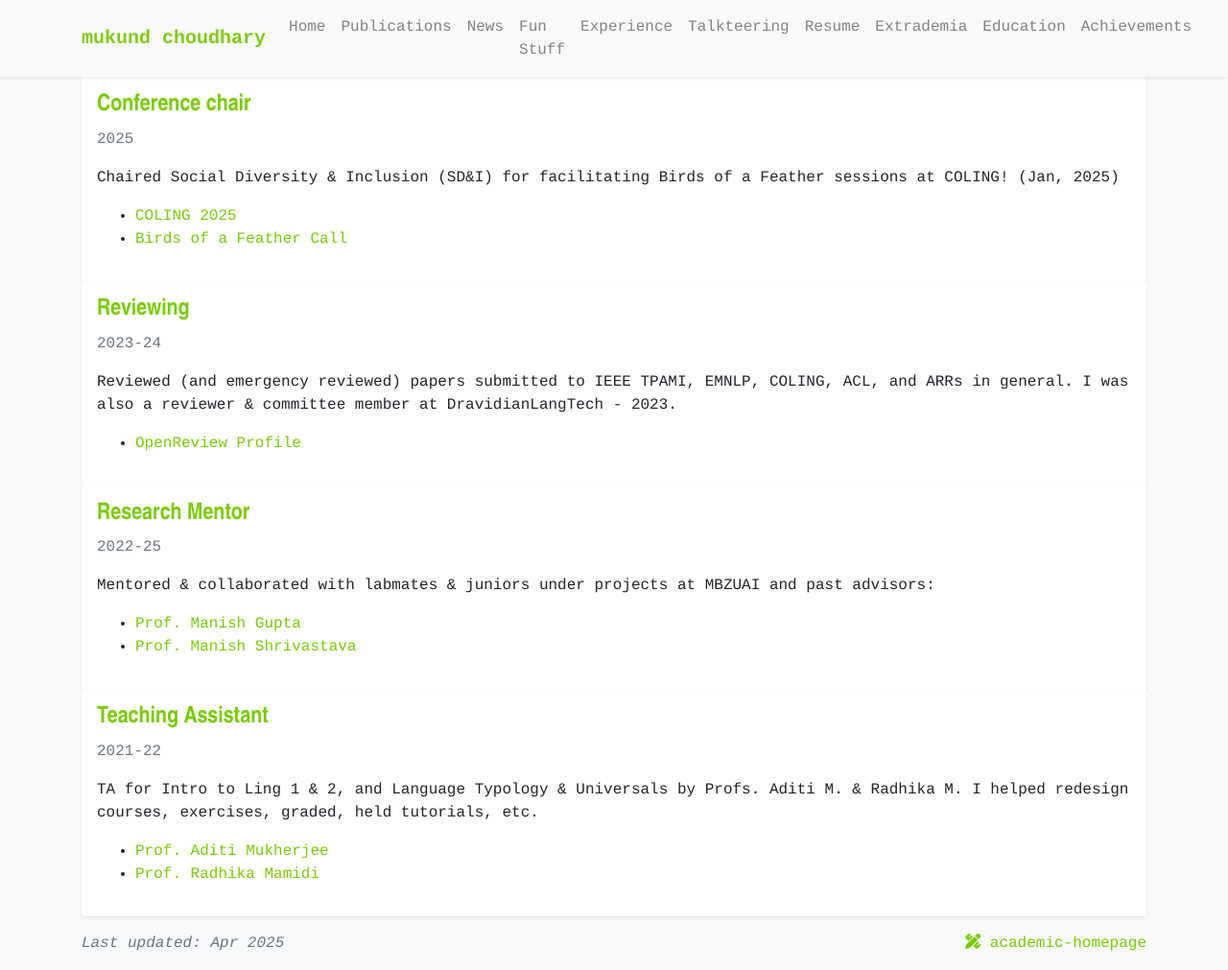
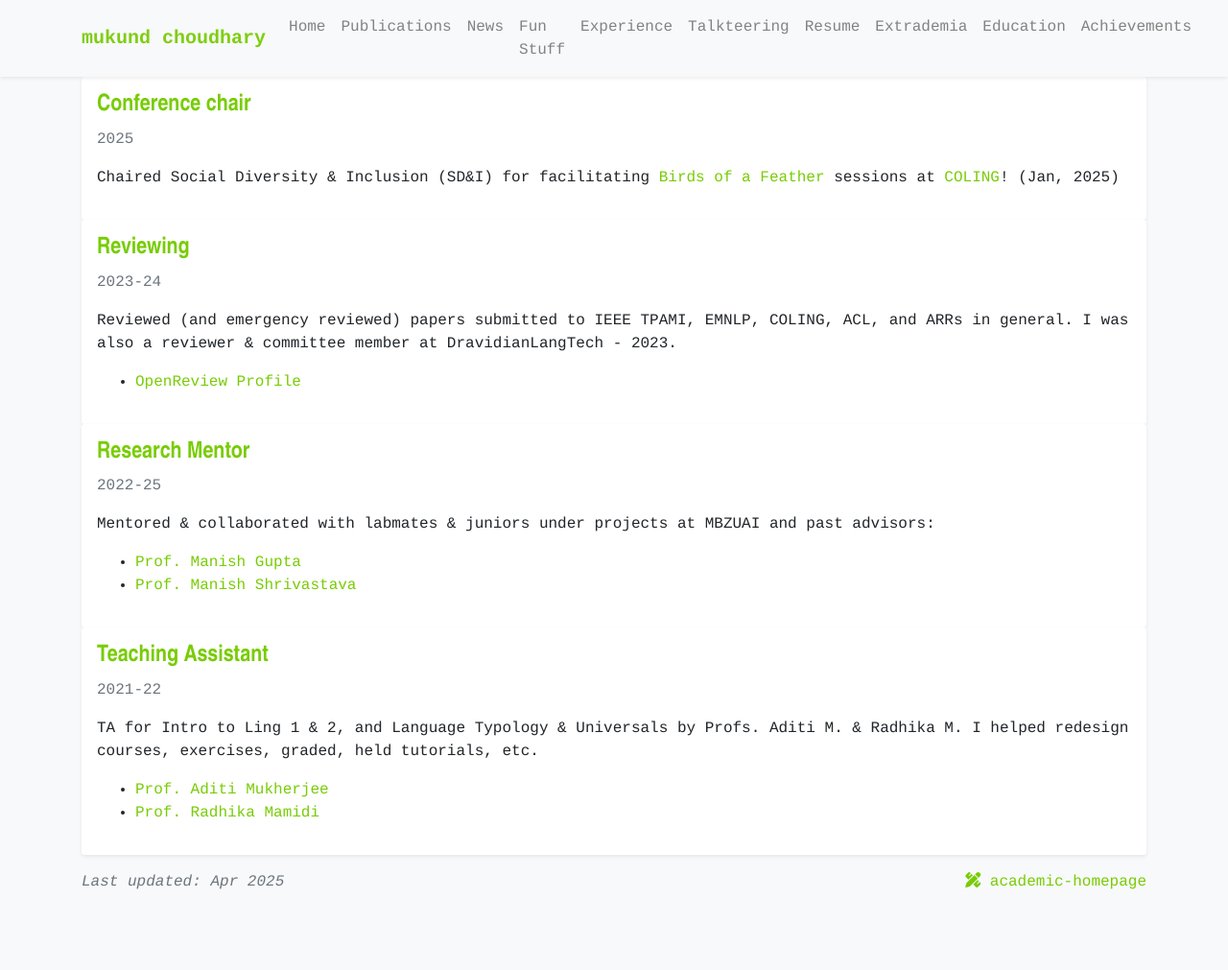
Before and after one commit to mukundc2k/mukundc2k.github.io, a Jekyll site: the page built from mentorreview.html, in a window 1280 px wide and 1011 px high. Shown: the whole window at 96% size. Built offline with Jekyll 4.4.1, drawn with Linux system fonts in a browser that asks for light colours; a style sheet for code colours, icons or effects is not loaded.

Commit message:
Update mentoring_and_reviewing.yml

```diff
--- a/_data/mentoring_and_reviewing.yml
+++ b/_data/mentoring_and_reviewing.yml
@@ -1,12 +1,7 @@
 entries:
   - category: "Conference chair"
     date: "2025"
-    description: "Chaired Social Diversity & Inclusion (SD&I) for facilitating Birds of a Feather sessions at COLING! (Jan, 2025)"
-    links:
-      - title: "COLING 2025"
-        url: "https://coling2025.org/"
-      - title: "Birds of a Feather Call"
-        url: "https://coling2025.org/program/bof/"
+    description: "Chaired Social Diversity & Inclusion (SD&I) for facilitating <a href='https://coling2025.org/program/bof/'>Birds of a Feather</a> sessions at <a href='https://coling2025.org/'>COLING</a>! (Jan, 2025)"
 
   - category: "Reviewing"
     date: "2023-24"
```
